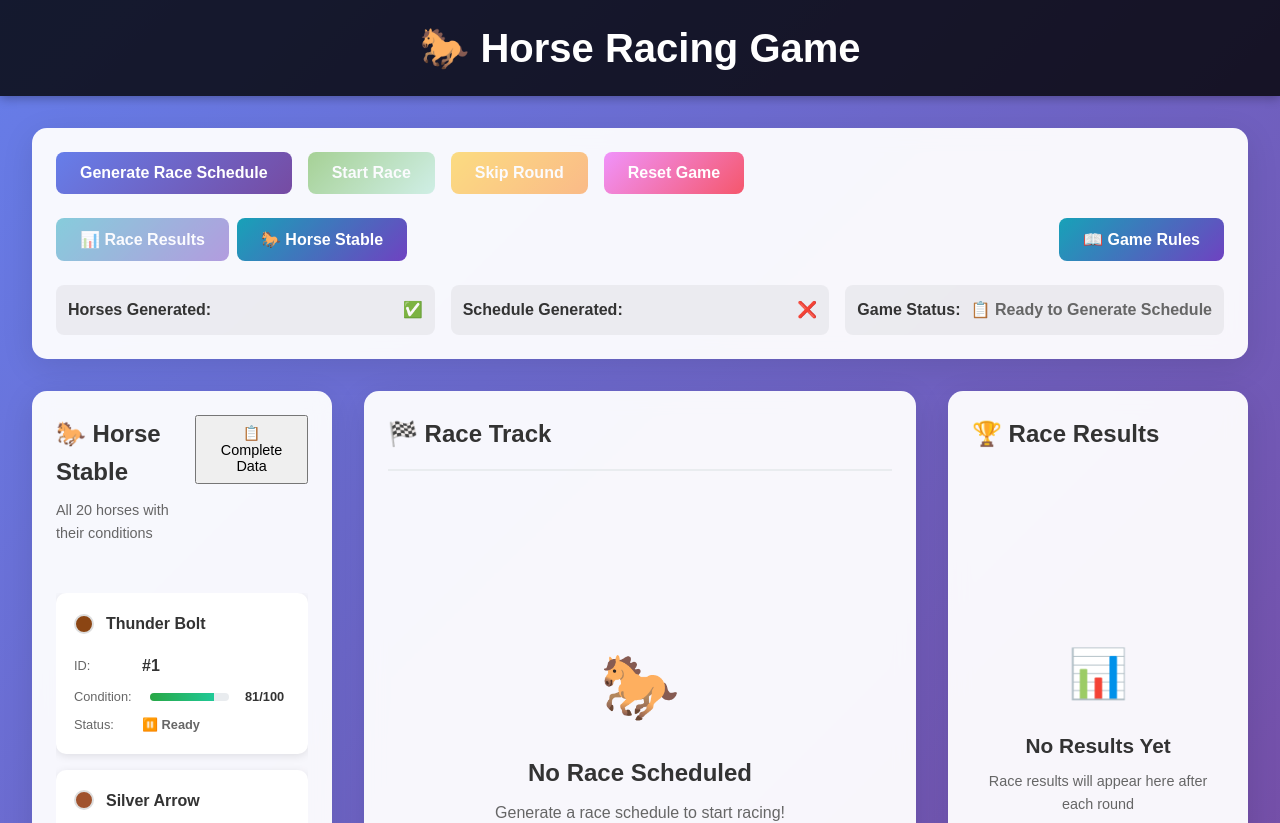
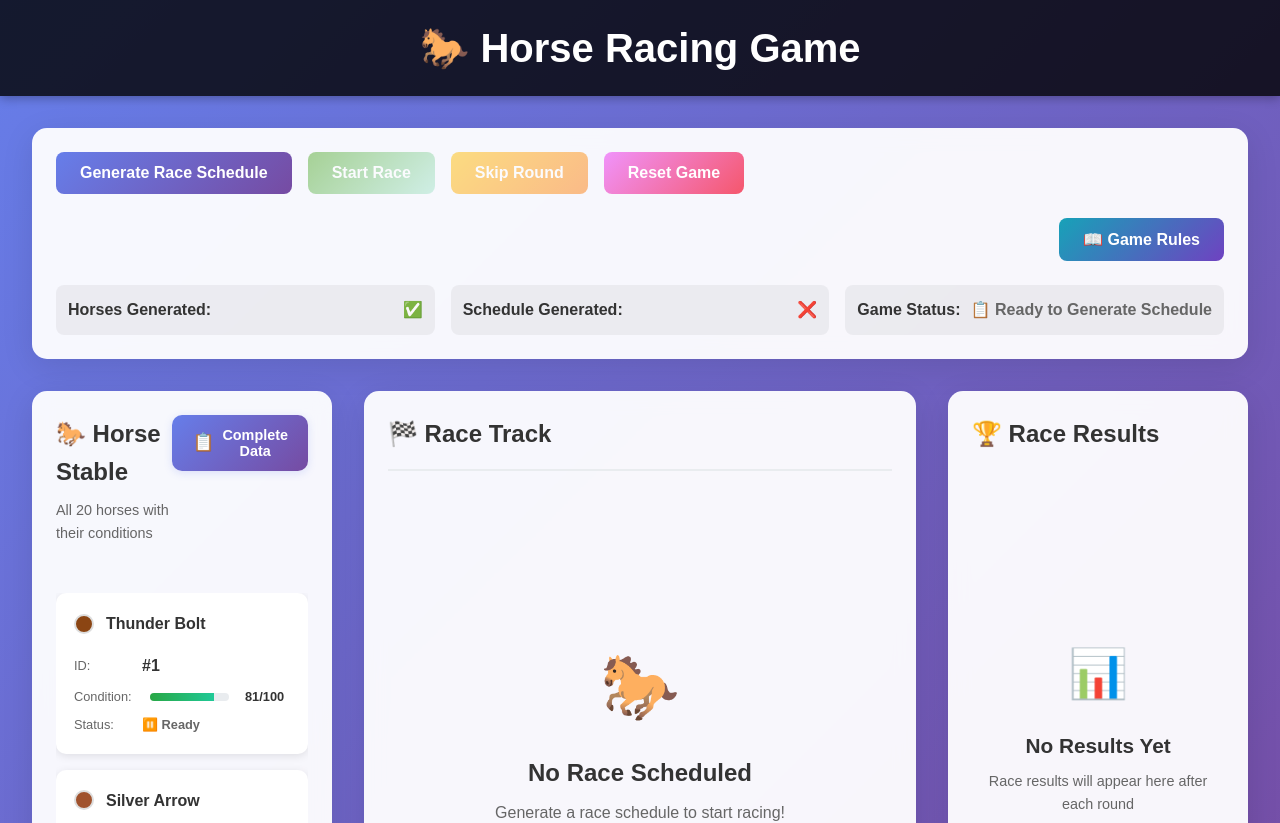
Before and after one commit to danylo-morhun/horse-racing, a Vue app: page / in a window 1280 px wide. Shown: the top 823 px of the page. Built offline with nearby package versions, Linux system fonts and the light colour scheme.

Commit message:
feat: clean up controls, improve skip round, and enhance button styling

```diff
--- a/src/components/Controls.vue
+++ b/src/components/Controls.vue
@@ -37,31 +37,12 @@
     </div>
 
     <div class="dialog-buttons">
-      <div class="left-buttons">
-        <button
-          @click="showRaceResults"
-          :disabled="!raceResults || raceResults.length === 0"
-          class="btn btn-info"
-        >
-          📊 Race Results
-        </button>
-
-        <button
-          @click="showHorseStable"
-          class="btn btn-info"
-        >
-          🐎 Horse Stable
-        </button>
-      </div>
-
-      <div class="right-buttons">
       <button
         @click="showGameRules"
         class="btn btn-info"
       >
         📖 Game Rules
       </button>
-      </div>
     </div>
 
     <div class="game-status">
@@ -148,13 +129,7 @@ export default {
     // Dialog states
     const showGameRulesDialog = ref(false)
 
-    const showRaceResults = () => {
-      // This will be handled by the Results component
-    }
 
-    const showHorseStable = () => {
-      // This will be handled by the HorseList component
-    }
 
     const showGameRules = () => {
       showGameRulesDialog.value = true
@@ -178,8 +153,6 @@ export default {
       startRace,
       resetGame,
       skipCurrentRound,
-      showRaceResults,
-      showHorseStable,
       showGameRules,
       showGameRulesDialog,
       closeGameRules
@@ -272,20 +245,8 @@ export default {
 
 .dialog-buttons {
   display: flex;
-  justify-content: space-between;
-  align-items: center;
+  justify-content: flex-end;
   margin-bottom: 1.5rem;
-}
-
-.left-buttons {
-  display: flex;
-  gap: 0.5rem;
-  flex-wrap: wrap;
-}
-
-.right-buttons {
-  display: flex;
-  gap: 0.5rem;
 }
 
 .game-status {
--- a/src/components/HorseList.vue
+++ b/src/components/HorseList.vue
@@ -5,8 +5,9 @@
         <h2>🐎 Horse Stable</h2>
         <p class="subtitle">All 20 horses with their conditions</p>
       </div>
-      <button @click="openStableDialog" class="btn btn-info">
-        📋 Complete Data
+      <button @click="openStableDialog" class="action-btn">
+        <span class="btn-icon">📋</span>
+        <span class="btn-text">Complete Data</span>
       </button>
     </div>
 
@@ -120,10 +121,33 @@ export default {
   margin-bottom: 1.5rem;
 }
 
-.horse-list-header .btn {
-  padding: 0.5rem 1rem;
+.action-btn {
+  display: flex;
+  align-items: center;
+  gap: 0.5rem;
+  padding: 0.75rem 1.25rem;
+  background: linear-gradient(135deg, #667eea 0%, #764ba2 100%);
+  color: white;
+  border: none;
+  border-radius: 10px;
   font-size: 0.9rem;
-  min-width: auto;
+  font-weight: 600;
+  cursor: pointer;
+  transition: all 0.3s ease;
+  box-shadow: 0 2px 8px rgba(102, 126, 234, 0.2);
+}
+
+.action-btn:hover {
+  transform: translateY(-2px);
+  box-shadow: 0 4px 16px rgba(102, 126, 234, 0.3);
+}
+
+.btn-icon {
+  font-size: 1.1rem;
+}
+
+.btn-text {
+  font-weight: 600;
 }
 
 .horse-list h2 {
--- a/src/components/RaceTrack.vue
+++ b/src/components/RaceTrack.vue
@@ -22,8 +22,9 @@
 
     <div v-else-if="isRacing && currentRace" class="active-race" data-testid="race-in-progress">
       <div class="race-controls">
-        <button @click="skipCurrentRound" class="btn btn-warning">
-          ⏭️ Skip Round
+        <button @click="skipCurrentRound" class="action-btn skip-btn">
+          <span class="btn-icon">⏭️</span>
+          <span class="btn-text">Skip Round</span>
         </button>
       </div>
 
@@ -188,10 +189,42 @@ export default {
   margin-bottom: 1rem;
 }
 
-.race-controls .btn {
-  padding: 0.5rem 1rem;
+.action-btn {
+  display: flex;
+  align-items: center;
+  gap: 0.5rem;
+  padding: 0.75rem 1.25rem;
+  background: linear-gradient(135deg, #667eea 0%, #764ba2 100%);
+  color: white;
+  border: none;
+  border-radius: 10px;
   font-size: 0.9rem;
-  min-width: auto;
+  font-weight: 600;
+  cursor: pointer;
+  transition: all 0.3s ease;
+  box-shadow: 0 2px 8px rgba(102, 126, 234, 0.2);
+}
+
+.action-btn:hover {
+  transform: translateY(-2px);
+  box-shadow: 0 4px 16px rgba(102, 126, 234, 0.3);
+}
+
+.skip-btn {
+  background: linear-gradient(135deg, #ffc107 0%, #fd7e14 100%);
+  box-shadow: 0 2px 8px rgba(255, 193, 7, 0.2);
+}
+
+.skip-btn:hover {
+  box-shadow: 0 4px 16px rgba(255, 193, 7, 0.3);
+}
+
+.btn-icon {
+  font-size: 1.1rem;
+}
+
+.btn-text {
+  font-weight: 600;
 }
 
 .track-container {
--- a/src/components/Results.vue
+++ b/src/components/Results.vue
@@ -2,13 +2,14 @@
   <div class="results">
     <div class="results-header">
       <h2>🏆 Race Results</h2>
-      <button
-        v-if="raceResults.length > 0"
-        @click="openRaceResultsDialog"
-        class="btn btn-info"
-      >
-        📊 Complete Results
-      </button>
+              <button
+          v-if="raceResults.length > 0"
+          @click="openRaceResultsDialog"
+          class="action-btn"
+        >
+          <span class="btn-icon">📊</span>
+          <span class="btn-text">Complete Results</span>
+        </button>
     </div>
 
     <div v-if="!raceResults || raceResults.length === 0" class="no-results">
@@ -154,10 +155,33 @@ export default {
   margin-bottom: 1rem;
 }
 
-.results-header .btn {
-  padding: 0.5rem 1rem;
+.action-btn {
+  display: flex;
+  align-items: center;
+  gap: 0.5rem;
+  padding: 0.75rem 1.25rem;
+  background: linear-gradient(135deg, #667eea 0%, #764ba2 100%);
+  color: white;
+  border: none;
+  border-radius: 10px;
   font-size: 0.9rem;
-  min-width: auto;
+  font-weight: 600;
+  cursor: pointer;
+  transition: all 0.3s ease;
+  box-shadow: 0 2px 8px rgba(102, 126, 234, 0.2);
+}
+
+.action-btn:hover {
+  transform: translateY(-2px);
+  box-shadow: 0 4px 16px rgba(102, 126, 234, 0.3);
+}
+
+.btn-icon {
+  font-size: 1.1rem;
+}
+
+.btn-text {
+  font-weight: 600;
 }
 
 .results h2 {
--- a/src/store/modules/race.js
+++ b/src/store/modules/race.js
@@ -170,9 +170,11 @@ const actions = {
 
         commit('ADD_RACE_RESULT', result)
 
-        // Move to next round immediately
+        // Move to next round immediately and start it
         if (state.currentRound < 6) {
           commit('SET_CURRENT_ROUND', state.currentRound + 1)
+          // Start the next round immediately
+          dispatch('runCurrentRound')
         } else {
           commit('SET_RACING_STATE', false)
         }
```
Lines whose indentation alone changed are shown as unchanged.
